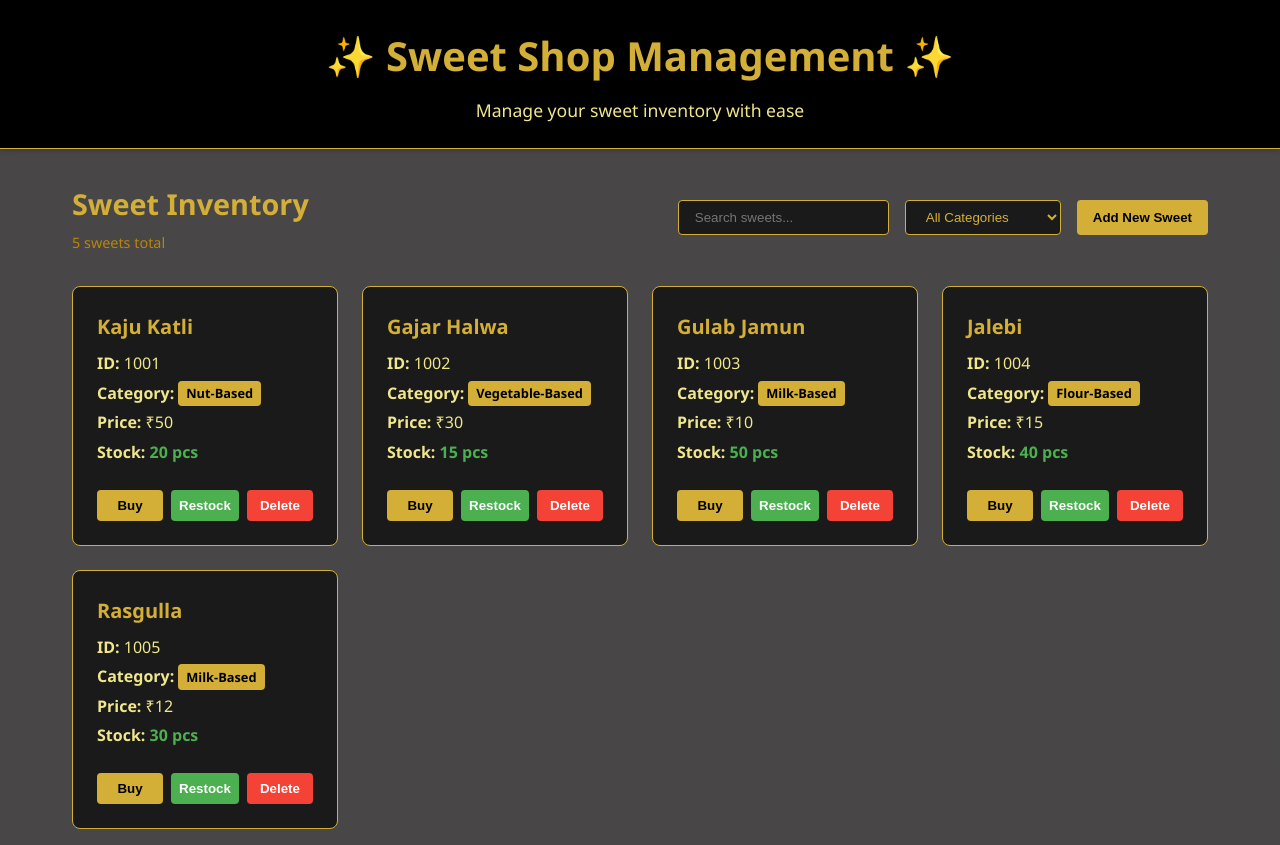
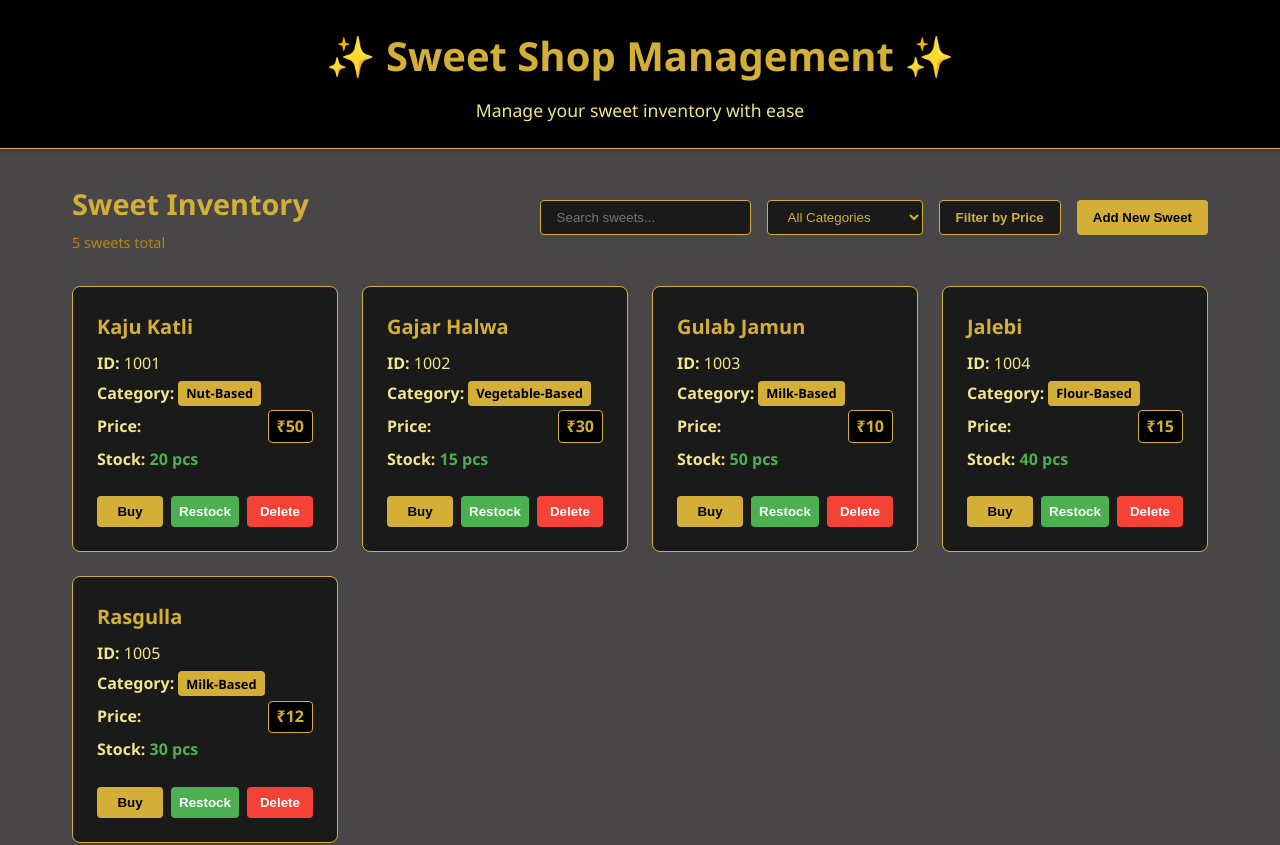
Before and after one commit to notKaushaL/Sweet-Shop-Management-Using-TDD, a React (Vite) app in the folder sweet-shop-frontend/: page / in a window 1280 px wide. Shown: the top 845 px of the page. Built offline with nearby package versions, Linux system fonts and the light colour scheme.

Commit message:
Add price range filtering feature

```diff
--- a/sweet-shop-frontend/src/App.jsx
+++ b/sweet-shop-frontend/src/App.jsx
@@ -10,6 +10,9 @@ function App() {
   const [searchTerm, setSearchTerm] = useState('');
   const [showAddForm, setShowAddForm] = useState(false);
   const [selectedCategory, setSelectedCategory] = useState('all');
+  const [showPriceFilter, setShowPriceFilter] = useState(false);
+  const [minPrice, setMinPrice] = useState('');
+  const [maxPrice, setMaxPrice] = useState('');
 
   // Load sweets when component mounts
   useEffect(() => {
@@ -52,7 +55,7 @@ function App() {
     }
   };
 
-  // Filter sweets based on search term and category
+  // Filter sweets based on search term, category, and price range
   const filteredSweets = sweets.filter(sweet => {
     // Filter by search term
     const matchesSearch =
@@ -63,7 +66,11 @@ function App() {
     const matchesCategory = selectedCategory === 'all' ||
       sweet.category.toLowerCase() === selectedCategory.toLowerCase();
 
-    return matchesSearch && matchesCategory;
+    // Filter by price range
+    const matchesMinPrice = minPrice === '' || sweet.price >= Number(minPrice);
+    const matchesMaxPrice = maxPrice === '' || sweet.price <= Number(maxPrice);
+
+    return matchesSearch && matchesCategory && matchesMinPrice && matchesMaxPrice;
   });
 
   return (
@@ -80,7 +87,16 @@ function App() {
           <div>
             <h1 style={{ color: '#D4AF37', fontSize: '1.8rem', marginBottom: '0.25rem' }}>Sweet Inventory</h1>
             <p style={{ color: '#B8860B', fontSize: '0.9rem' }}>
-              {filteredSweets.length} {filteredSweets.length === 1 ? 'sweet' : 'sweets'} {selectedCategory !== 'all' ? `in ${selectedCategory}` : 'total'}
+              {filteredSweets.length} {filteredSweets.length === 1 ? 'sweet' : 'sweets'}
+              {selectedCategory !== 'all' ? ` in ${selectedCategory}` : ' total'}
+              {(minPrice !== '' || maxPrice !== '') &&
+                (minPrice !== '' && maxPrice !== ''
+                  ? `, price range: ₹${minPrice} - ₹${maxPrice}`
+                  : minPrice !== ''
+                    ? `, price: ₹${minPrice}+`
+                    : `, price: up to ₹${maxPrice}`
+                )
+              }
             </p>
           </div>
 
@@ -123,6 +139,22 @@ function App() {
               ))}
             </select>
 
+            {/* Price filter button */}
+            <button
+              onClick={() => setShowPriceFilter(!showPriceFilter)}
+              style={{
+                backgroundColor: showPriceFilter ? '#B8860B' : '#1A1A1A',
+                color: showPriceFilter ? 'white' : '#D4AF37',
+                padding: '0.5rem 1rem',
+                borderRadius: '4px',
+                fontWeight: 'bold',
+                cursor: 'pointer',
+                border: '1px solid #D4AF37'
+              }}
+            >
+              {showPriceFilter ? 'Hide Price Filter' : 'Filter by Price'}
+            </button>
+
             {/* Add New Sweet button */}
             <button
               onClick={() => setShowAddForm(!showAddForm)}
@@ -140,6 +172,113 @@ function App() {
             </button>
           </div>
         </div>
+
+        {/* Price Range Filter */}
+        {showPriceFilter && (
+          <div style={{
+            backgroundColor: '#1A1A1A',
+            border: '1px solid #D4AF37',
+            borderRadius: '8px',
+            padding: '1rem',
+            marginBottom: '1.5rem',
+            display: 'flex',
+            flexDirection: 'column',
+            gap: '0.75rem'
+          }}>
+            <h3 style={{ color: '#D4AF37', fontSize: '1rem', fontWeight: 'bold' }}>
+              Price Range Filter
+            </h3>
+
+            <div style={{ display: 'flex', gap: '1rem', alignItems: 'center' }}>
+              <div style={{ flex: '1' }}>
+                <label style={{
+                  display: 'block',
+                  color: '#D4AF37',
+                  marginBottom: '0.25rem',
+                  fontSize: '0.9rem'
+                }}>
+                  Minimum Price (₹)
+                </label>
+                <input
+                  type="number"
+                  value={minPrice}
+                  onChange={(e) => setMinPrice(e.target.value)}
+                  placeholder="Min Price"
+                  min="0"
+                  style={{
+                    width: '100%',
+                    padding: '0.5rem',
+                    backgroundColor: '#232121',
+                    border: '1px solid #D4AF37',
+                    borderRadius: '4px',
+                    color: 'white'
+                  }}
+                />
+              </div>
+
+              <div style={{ flex: '1' }}>
+                <label style={{
+                  display: 'block',
+                  color: '#D4AF37',
+                  marginBottom: '0.25rem',
+                  fontSize: '0.9rem'
+                }}>
+                  Maximum Price (₹)
+                </label>
+                <input
+                  type="number"
+                  value={maxPrice}
+                  onChange={(e) => setMaxPrice(e.target.value)}
+                  placeholder="Max Price"
+                  min="0"
+                  style={{
+                    width: '100%',
+                    padding: '0.5rem',
+                    backgroundColor: '#232121',
+                    border: '1px solid #D4AF37',
+                    borderRadius: '4px',
+                    color: 'white'
+                  }}
+                />
+              </div>
+
+              <button
+                onClick={() => {
+                  setMinPrice('');
+                  setMaxPrice('');
+                }}
+                style={{
+                  backgroundColor: '#F44336',
+                  color: 'white',
+                  padding: '0.5rem 1rem',
+                  borderRadius: '4px',
+                  fontWeight: 'bold',
+                  cursor: 'pointer',
+                  border: 'none',
+                  marginTop: '1.5rem'
+                }}
+              >
+                Clear
+              </button>
+            </div>
+
+            {/* Price Range Summary */}
+            {(minPrice !== '' || maxPrice !== '') && (
+              <div style={{ color: '#F0E68C', fontSize: '0.9rem' }}>
+                Currently filtering:
+                {minPrice !== '' && maxPrice !== ''
+                  ? ` ₹${minPrice} - ₹${maxPrice}`
+                  : minPrice !== ''
+                    ? ` ₹${minPrice} and above`
+                    : ` Up to ₹${maxPrice}`
+                }
+                <span style={{ color: '#B8860B' }}>
+                  {" "}({filteredSweets.length} {filteredSweets.length === 1 ? 'sweet' : 'sweets'} match)
+                </span>
+              </div>
+            )}
+          </div>
+        )}
 
         {/* Add Sweet Form */}
         {showAddForm && (
--- a/sweet-shop-frontend/src/components/SweetCard.jsx
+++ b/sweet-shop-frontend/src/components/SweetCard.jsx
@@ -58,8 +58,25 @@ function SweetCard({ sweet, onPurchase, onRestock, onDelete }) {
             {sweet.category}
           </span>
         </div>
-        <div style={{ color: '#F0E68C', marginBottom: '0.25rem' }}>
-          <span style={{ fontWeight: 'bold' }}>Price:</span> ₹{sweet.price}
+        <div style={{
+          color: '#F0E68C',
+          marginBottom: '0.25rem',
+          display: 'flex',
+          alignItems: 'center',
+          justifyContent: 'space-between'
+        }}>
+          <span style={{ fontWeight: 'bold' }}>Price:</span>
+          <span style={{
+            backgroundColor: '#000000',
+            color: '#D4AF37',
+            padding: '0.15rem 0.5rem',
+            borderRadius: '4px',
+            fontSize: '1rem',
+            fontWeight: 'bold',
+            border: '1px solid #D4AF37'
+          }}>
+            ₹{sweet.price}
+          </span>
         </div>
         <div style={{
           color: sweet.quantity > 10 ? '#4CAF50' : sweet.quantity > 0 ? '#FFC107' : '#F44336',
```
